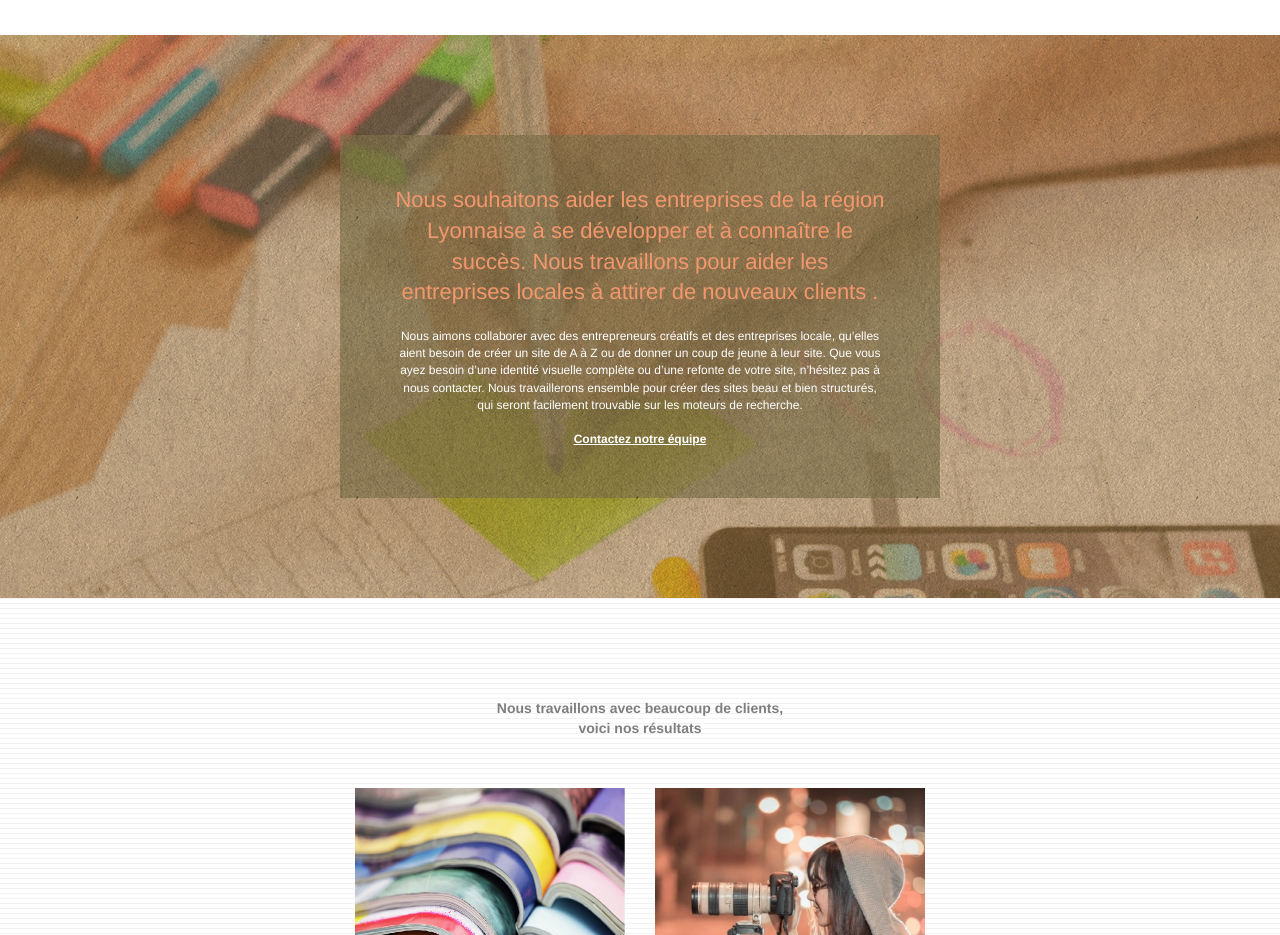
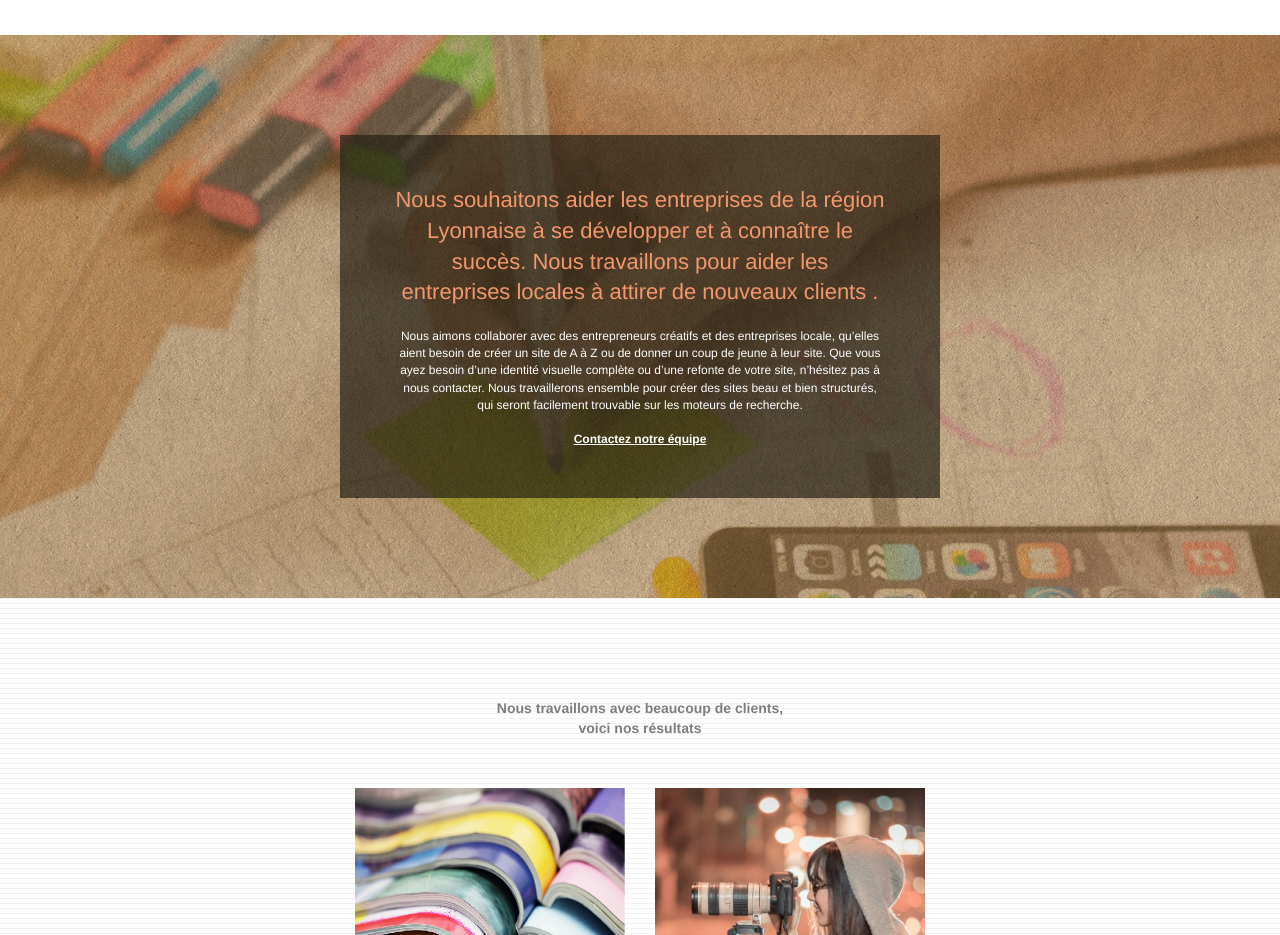
Before and after one commit to toloed/P4_LaPanthere, a plain HTML site: page index.html in a window 1280 px wide. Shown: the part 1060-1995 px from the top of the page. Drawn offline with Linux system fonts and the light colour scheme.

Commit message:
Contraste

```diff
--- a/style.css
+++ b/style.css
@@ -753,7 +753,7 @@ h4 {
 }
 
 .black-background {
-    background-color: rgba(165, 147, 99, 0.7);
+    background-color: rgba(52, 46, 30, 0.7);
     padding: 40px 40px 40px 40px;
 }
 
```
